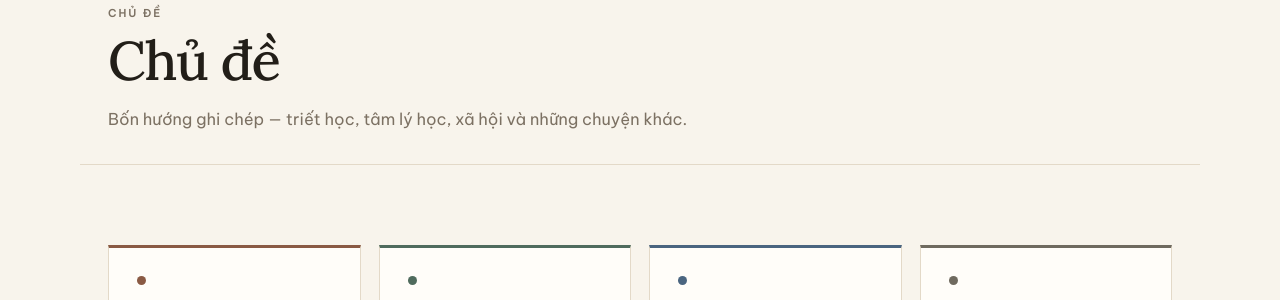
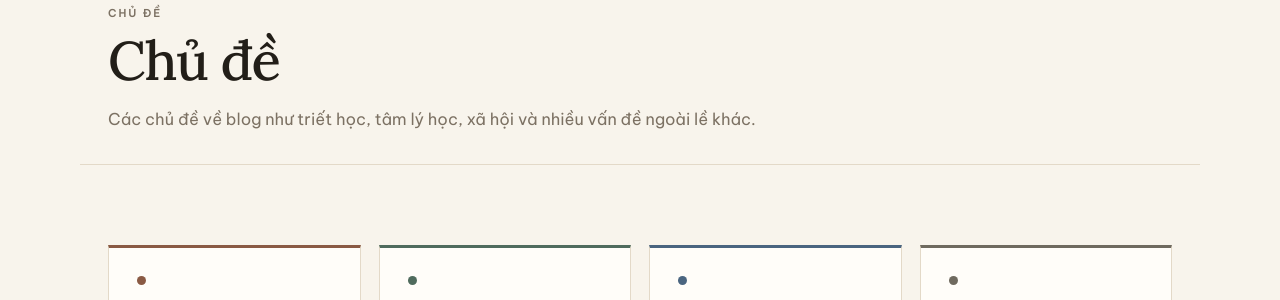
Before and after one commit to HiGiangcoder/HiGiangcoder.github.io, a Jekyll site: the page built from chu-de/index.md, in a window 1280 px wide and 1029 px high. Shown: the part 159-459 px from the top of the window. Built offline with Jekyll 4.4.1, drawn with Linux system fonts in a browser that asks for light colours.

Commit message:
Cập nhật blog

```diff
--- a/chu-de/index.md
+++ b/chu-de/index.md
@@ -1,6 +1,7 @@
 ---
+description: Các chủ đề về blog như triết học, tâm lý học, xã hội và nhiều vấn đề
+  ngoài lề khác.
 layout: topics
+permalink: /chu-de/
 title: Chủ đề
-description: Bốn hướng ghi chép — triết học, tâm lý học, xã hội và những chuyện khác.
-permalink: /chu-de/
 ---
```
Also changed, not shown: index.md (+2 -1 lines).
